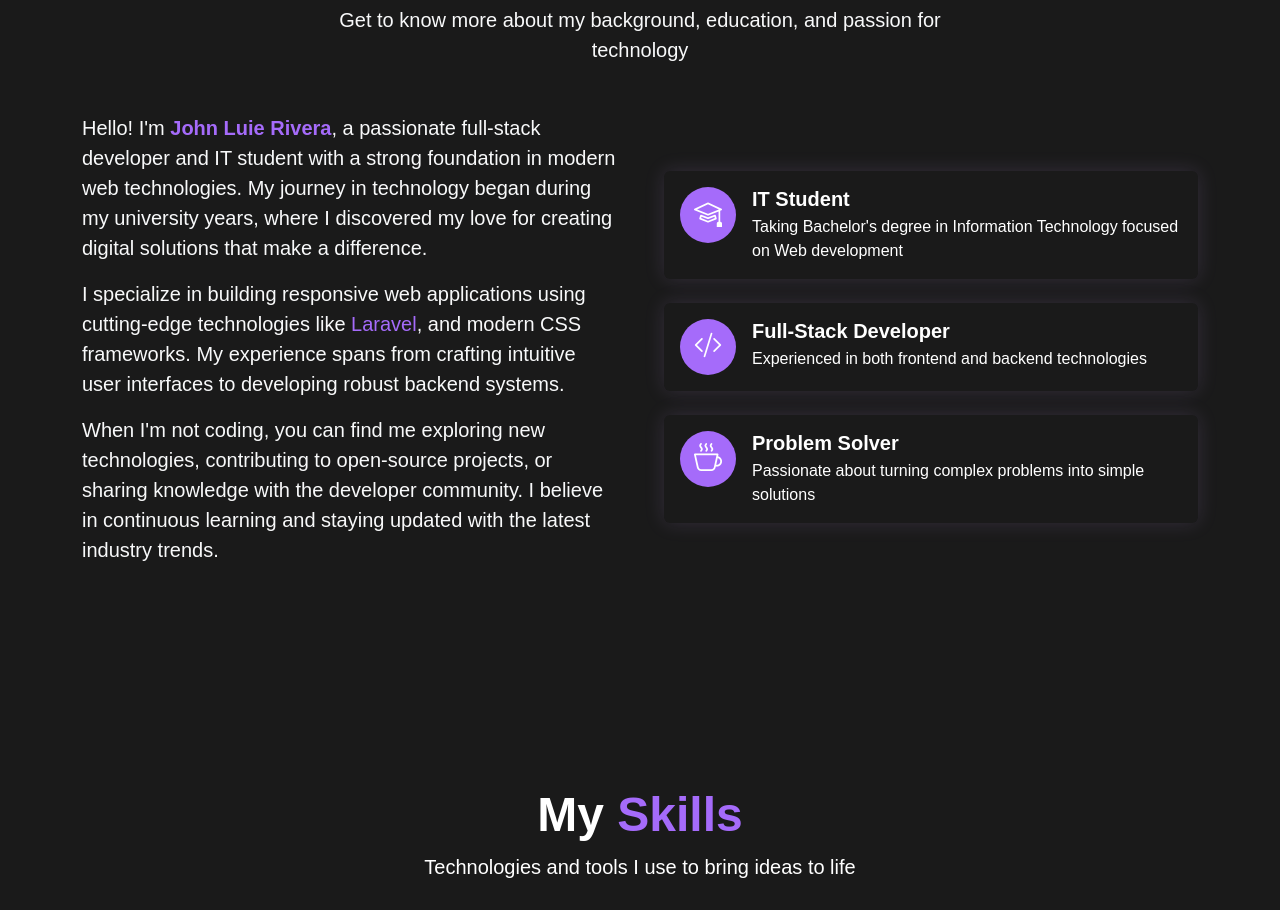
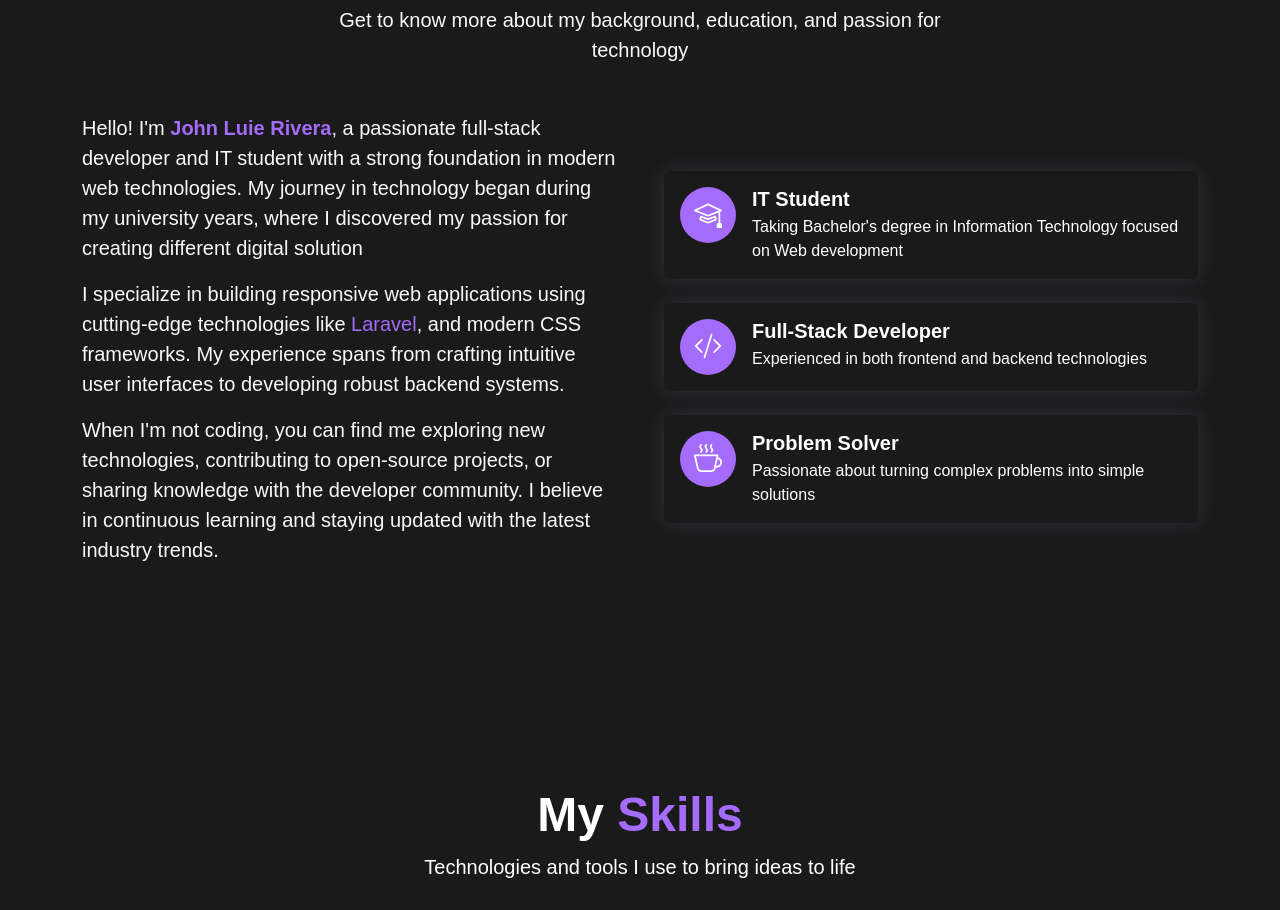
Before and after one commit to FREECSS22/portfolio, a website: page index.html in a window 1280 px wide. Shown: the part 909-1819 px from the top of the page. Drawn offline with nearby package versions, Linux system fonts and the light colour scheme.

Commit message:
revision

```diff
--- a/index.html
+++ b/index.html
@@ -90,8 +90,7 @@
                         <p class="lead">
                             Hello! I'm <span class="text-primary fw-bold">John Luie Rivera</span>, a passionate full-stack developer and IT student
                             with a strong foundation in modern web technologies. My journey in technology began
-                            during my university years, where I discovered my love for creating digital solutions
-                            that make a difference.
+                            during my university years, where I discovered my passion for creating different digital solution
                         </p>
                         <p class="lead">
                             I specialize in building responsive web applications using cutting-edge technologies
```
Also changed, not shown: assets/try.png (added).
